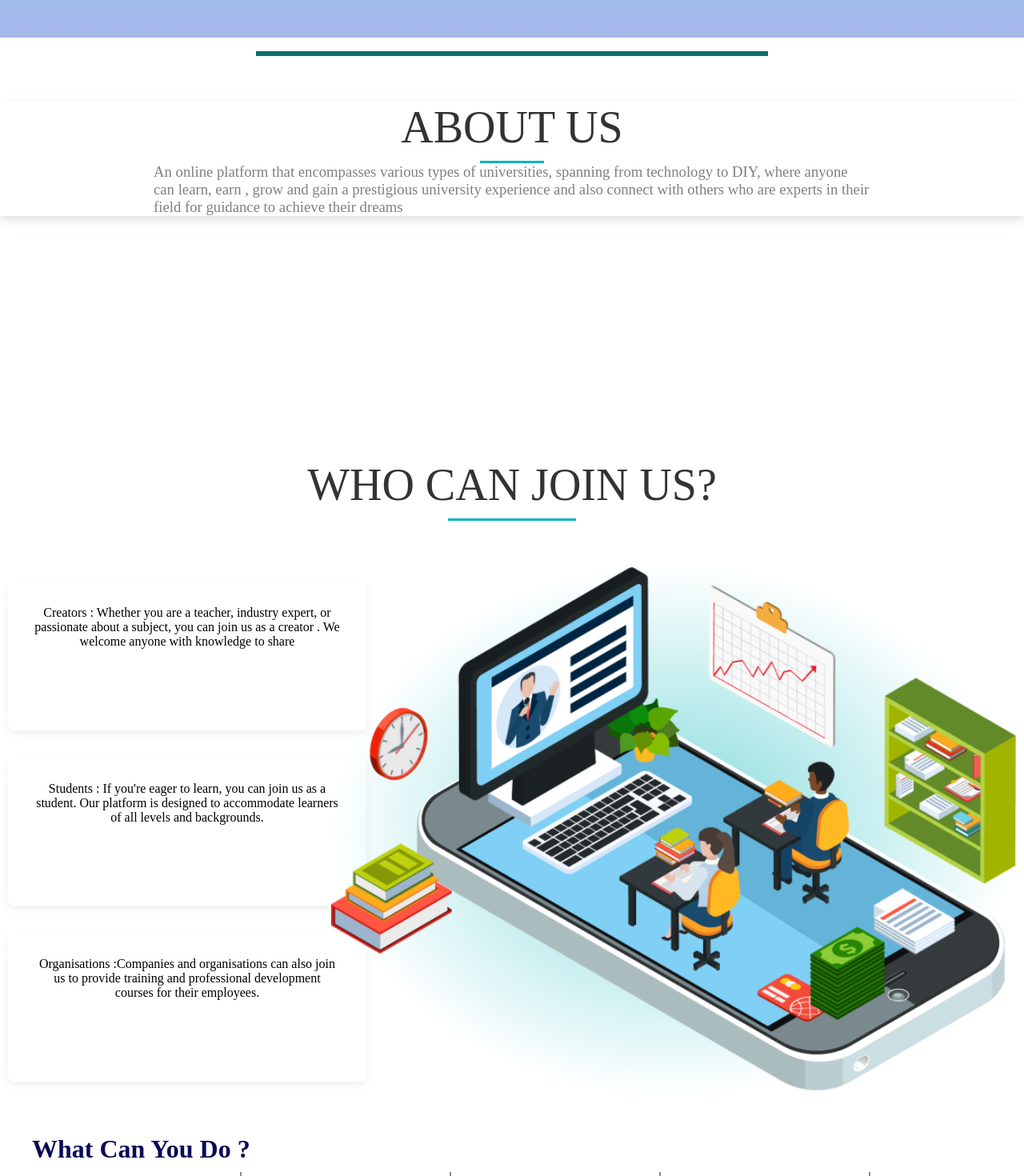
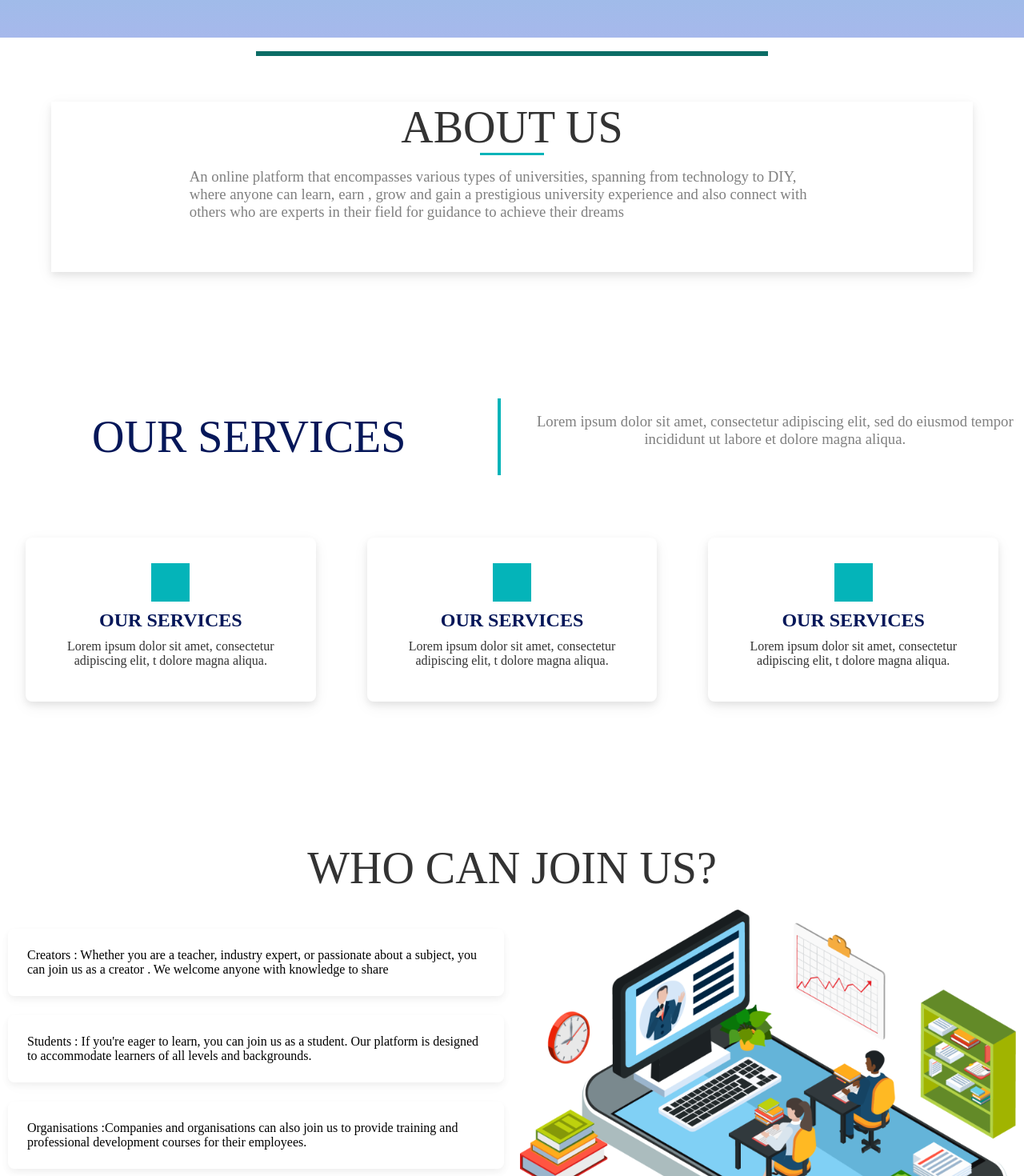
Before and after one commit to SrutavTarun/Edtech, a React (Vite) app: page / in a window 1280 px wide. Shown: the part 760-2230 px from the top of the page at 80% size. Built offline with nearby package versions, Linux system fonts and the light colour scheme; a web font is replaced by a local one.

Commit message:
made components responsive

```diff
--- a/src/App.jsx
+++ b/src/App.jsx
@@ -17,7 +17,7 @@ function App() {
       <Navbar />
       <Home />
       <About />
-      {/* <Services /> */}
+      <Services />
       <Who />
       <WhatCanYouDoSection />
       <HowToUseUsSection />
--- a/src/components/about.jsx
+++ b/src/components/about.jsx
@@ -3,8 +3,8 @@ import "./styles/about.css";
 const about = () => {
   return (
     <div className="about">
-      <div className="aboutheading">
-        <h2 id="about">ABOUT US</h2>
+      <div>
+        <h2 className="aboutheading">ABOUT US</h2>
         <div className="aboutunderline"></div>
       </div>
       <div className="abouttext">
--- a/src/components/styles/about.css
+++ b/src/components/styles/about.css
@@ -6,20 +6,26 @@
     margin-top: 4rem;
     margin-bottom: 4rem;
     height: fit-content;
-    width: 100%;
+    width: 90%;
     box-shadow: 0 4px 8px 0 rgba(0, 0, 0, 0.075), 0 6px 20px 0 rgba(0, 0, 0, 0.059);
+}
+.aboutheading{
+    padding-bottom: 0rem;
+    margin-bottom: 0rem;
 }
 .aboutunderline{
     height: 0.2rem;
     width: 5rem;
     margin:auto;
     margin-top: 0rem;
+    margin-bottom: 1rem;
     background-color: #04B4B9;
 }
 .abouttext{
     margin-left: 15%;
     margin-right: 15%;
     margin-bottom: 2rem;
+    padding-bottom: 1rem;
 }
 h2{
     font-size: 1rem;
--- a/src/components/styles/who.css
+++ b/src/components/styles/who.css
@@ -1,47 +1,56 @@
-/* Reset default margin and padding for body and remove default list styling */
-.whomain{
-    padding-top: 10rem;
+/* General styles */
+.whomain {
+  padding-top: 5rem; /* Adjusted for responsiveness */
 }
-  /* Define styles for the whobody container */
+
+/* Styles for the body container */
 .whobody {
   display: flex;
+  flex-wrap: wrap; /* Allows the elements to wrap to a new line on smaller screens */
 }
-  .whoheading{
-    padding-bottom: 3rem;
-  }
-  .whounderline{
-    height: 0.2rem;
-    width: 10rem;
-    margin:auto;
-    margin-top: 0rem;
-    background-color: #04B4B9;
-}
-  /* Style for the who-container */
+
+/* Style for the 'who-container' */
 .who-container {
-    flex: 0 0 30%;
-    display: flex;
+  flex: 1;
   flex-direction: column;
-    align-items: flex-start;
-    padding: 10px; /* Add some padding for spacing */
+  padding: 10px;
+  box-sizing: border-box; /* Includes padding in width calculation */
 }
 
 /* Style for the 'who' divs */
 .who {
-    margin: 1rem 0;
-    padding: 2rem;
-    width: 100%;
-    text-align: center;
+  margin: 1.5rem 0;
+  padding: 1.5rem;
   color: black;
-    flex: 1; /* Expand to fill available space vertically */
   box-shadow: 0 4px 8px 0 rgba(0, 0, 0, 0.052), 0 6px 20px 0 rgba(0, 0, 0, 0.019);
   font-size: 1rem;
   font-weight: 400;
   border-radius: 0.5rem;
+  display: flex;
+  flex-direction: column;
+  justify-content: space-between; /* Vertically align content within the 'who' div */
 }
 
-  /* Style for the who-img on the right side */
+/* Style for the 'who-img' on the right side */
 .who-img {
-    flex: 1; /* Expand to take the remaining space */
-    background: radial-gradient(50% 50% at 50% 50%, rgba(4, 180, 185, 0.5) 0%, rgba(4, 180, 185, 0) 97.92%);
-    padding: 10px; /* Add some padding for spacing */
+  display: flex;
+  justify-content: center; /* Horizontally center the content */
+  align-items: center; /* Vertically center the content */
+  flex: 1;
+  padding: 10px;
 }
+
+.who-img img {
+  max-width: 100%; /* Ensure the image doesn't exceed its container width */
+  height: auto;
+}
+
+/* Media Query for responsiveness */
+@media screen and (max-width: 768px) {
+  .whomain {
+    padding-top: 3rem;
+  }
+  .who {
+    padding: 1rem; /* Adjust padding for smaller screens */
+  }
+}
```
Lines whose indentation alone changed are shown as unchanged.
